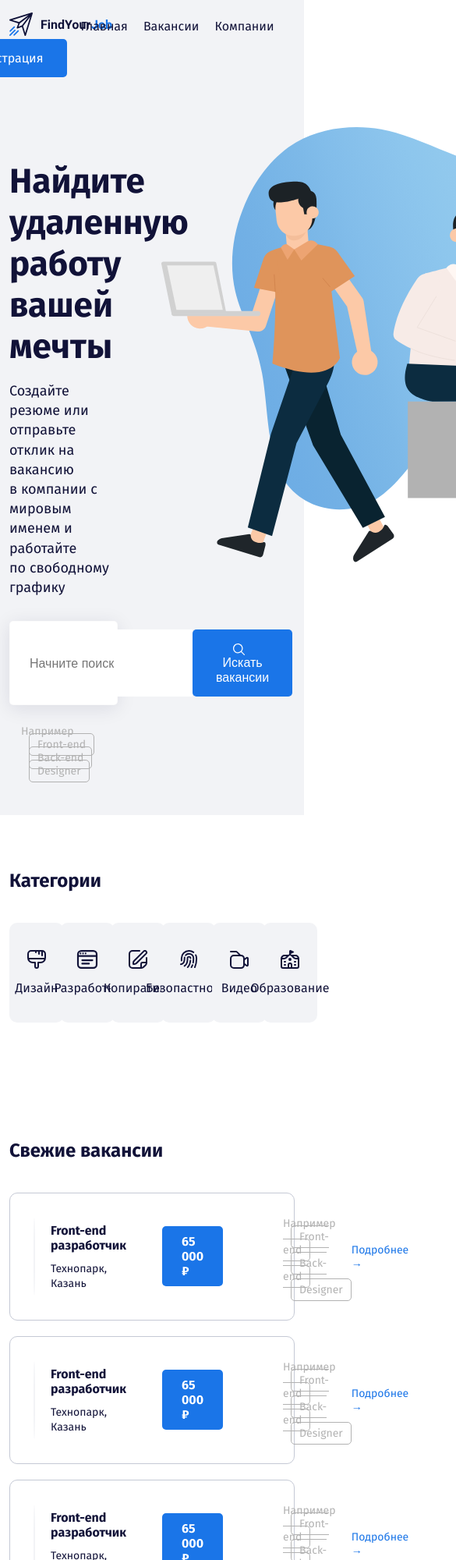
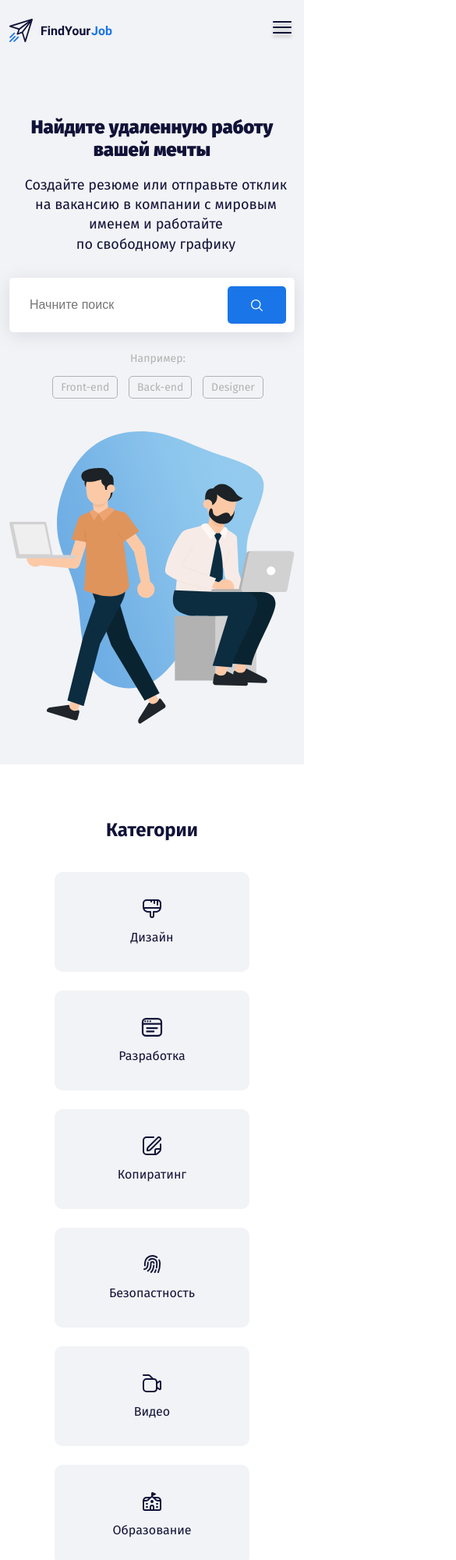
Before and after one commit to sviatlana-vilchynskaya/findyourjob, a plain HTML site: page index.html in a window 390 px wide. Shown: the top 2000 px of the page at 78% size, 585 px wide, since content can reach past the window. Drawn offline with Linux system fonts and the light colour scheme.

Commit message:
Adaptive version of the site

```diff
--- a/index.html
+++ b/index.html
@@ -13,55 +13,76 @@
 <body>
     <header class="header pb-5">
         <div class="container">
-            <div class="row align-items-center py-3">
-                <div class="col-2">
+            <div class="d-flex pt-4 d-lg-none align-items-center justify-content-between">
                 <a href="/" class="logo-link">
-                        <img src="img/logo.svg" alt="logo: FindYourJob">
+                <img src="img/logo.svg" alt="logo: FindYourJob" />
+                </a>
+                <a href="#" class="menu-button">
+                <img src="img/menu-burger.svg" alt="" />
                 </a>
             </div>
-                <div class="col d-flex justify-content-center">
+            <div class="row align-items-center py-3 navbar flex-column flex-lg-row justify-content-center">
+                <a href="#" class="close-button d-lg-none">&times;</a>
+                <div class="col-lg-2 col-12 d-flex justify-content-center mb-5 mb-lg-0">
+                <a href="/" class="logo-link">
+                    <img src="img/logo.svg" alt="logo: FindYourJob" />
+                </a>
+                </div>
+                <div class="col-lg d-flex justify-content-center mb-5 mb-lg-0">
                 <nav class="nav">
-                        <ul class="menu d-flex">
-                            <li class="menu-item"><a href="#" class="menu-link">Главная</a></li>
-                            <li class="menu-item"><a href="#" class="menu-link">Вакансии</a></li>
-                            <li class="menu-item"><a href="#" class="menu-link">Компании</a></li>
+                    <ul class="menu d-flex flex-column flex-lg-row align-items-center">
+                    <li class="menu-item mb-3 mb-lg-0">
+                        <a href="#" class="menu-link">Главная</a>
+                    </li>
+                    <li class="menu-item mb-3 mb-lg-0">
+                        <a href="#" class="menu-link">Вакансии</a>
+                    </li>
+                    <li class="menu-item mb-3 mb-lg-0">
+                        <a href="#" class="menu-link">Компании</a>
+                    </li>
                     </ul>
                 </nav>
                 </div>
-                <div class="col-3 d-flex align-items-center justify-content-end">
+                <div class="col-lg-3 d-flex align-items-center justify-content-center justify-content-lg-end flex-column flex-lg-row">
                 <a href="#" class="button button-link">Войти</a>
                 <a href="#" class="button button-primary">Регистрация</a>
                 </div>
             </div>
-            <div class="row pt-5">
-                <div class="col-5">
+            <div class="row pt-5 hero">
+                <div class="col-xxl-5 col-lg-7 col-md-9">
                 <h1 class="hero-title">Найдите удаленную работу вашей мечты</h1>
-                    <p class="hero-text">Создайте резюме или отправьте отклик на вакансию в&nbsp;компании с мировым именем и работайте<br/>по свободному графику</p>
+                <p class="hero-text">
+                    Создайте резюме или отправьте отклик на вакансию в&nbsp;компании с мировым именем и
+                    работайте<br />по свободному графику
+                </p>
+                <form action="" class="hero-form">
                     <div class="input-group d-flex">
-                        <input type="text" class="input" placeholder="Начните поиск">
+                    <input type="text" class="input" placeholder="Начните поиск" />
                     <button class="button button-primary">
-                            <img class="button-icon" src="img/search.svg" alt="icon: search">
-                            <span class="button-text">Искать вакансии</span>
+                        <img class="button-icon" src="img/search.svg" alt="icon: search" />
+                        <span class="button-text d-none d-md-inline-block">Искать вакансии</span>
                     </button>
                     </div>
+                </form>
                 <div class="tags-group">
-                        <span class="tags-label">Например</span>
+                    <span class="tags-label">Например:</span>
                     <a href="#" class="tag">Front-end</a>
                     <a href="#" class="tag">Back-end</a>
                     <a href="#" class="tag">Designer</a>
                 </div>
                 </div>
-                <div class="col-6 offset-1">
-                    <img src="img/hero-image.svg" alt="image: peaple with laptaops" class="hero-image">
+                <div class="col-xxl-6 offset-xxl-1 col-lg-5 mt-5 mt-lg-0">
+                <img src="img/hero-image.svg" alt="image: people with laptops" class="hero-image" />
                 </div>
             </div>
         </div>
     </header>
+
     <section class="section">
         <div class="container">
             <h2 class="section-title">Категории</h2>
             <div class="row">
-                <div class="col-2">
+                <div class="col-lg-2 col-md-4 col-sm-6 mb-4 mb-lg-0">
                     <a href="#" class="card d-flex flex-column align-items-center">
                         <svg height="24" class="card-icon">
                             <use href="img/icons.svg#brush"></use>
@@ -69,7 +90,7 @@
                         <span class="card-text">Дизайн</span>
                     </a>
                 </div>
-                <div class="col-2">
+                <div class="col-lg-2 col-md-4 col-sm-6 mb-4 mb-lg-0">
                     <a href="#" class="card d-flex flex-column align-items-center">
                         <svg height="24" class="card-icon">
                             <use href="img/icons.svg#browser"></use>
@@ -77,7 +98,7 @@
                         <span class="card-text">Разработка</span>
                     </a>
                 </div>
-                <div class="col-2">
+                <div class="col-lg-2 col-md-4 col-sm-6 mb-4 mb-lg-0">
                     <a href="#" class="card d-flex flex-column align-items-center">
                         <svg height="24" class="card-icon">
                             <use href="img/icons.svg#edit"></use>
@@ -85,7 +106,7 @@
                         <span class="card-text">Копиратинг</span>
                     </a>
                 </div>
-                <div class="col-2">
+                <div class="col-lg-2 col-md-4 col-sm-6 mb-4 mb-lg-0">
                     <a href="#" class="card d-flex flex-column align-items-center">
                         <svg height="24" class="card-icon">
                             <use href="img/icons.svg#fingerprint"></use>
@@ -93,7 +114,7 @@
                         <span class="card-text">Безопастность</span>
                     </a>
                 </div>
-                <div class="col-2">
+                <div class="col-lg-2 col-md-4 col-sm-6 mb-4 mb-lg-0">
                     <a href="#" class="card d-flex flex-column align-items-center">
                         <svg height="24" class="card-icon">
                             <use href="img/icons.svg#camera"></use>
@@ -101,7 +122,7 @@
                         <span class="card-text">Видео</span>
                     </a>
                 </div>
-                <div class="col-2">
+                <div class="col-lg-2 col-md-4 col-sm-6 mb-4 mb-lg-0">
                     <a href="#" class="card d-flex flex-column align-items-center">
                         <svg height="24" class="card-icon">
                             <use href="img/icons.svg#school"></use>
@@ -112,80 +133,83 @@
             </div>
         </div>
     </section>
+
     <section class="section offers">
         <div class="container">
             <h2 class="section-title">Свежие вакансии</h2>
-            <div class="offer d-flex align-items-center">
-                <div class="offer-image"></div>
-                <div class="offer-title">
+
+            <div class="offer d-flex align-items-center flex-column flex-lg-row">
+                <div class="offer-image mb-4 mb-lg-0"></div>
+                <div class="offer-title mb-4 mb-lg-0">
                     <h3 class="offer-heading">Front-end разработчик</h3>
                     <span class="offer-place">Технопарк, Казань</span>
                 </div>
-            <span class="offer-salary">65 000 ₽</span>
+            <span class="offer-salary mb-4 mb-lg-0">65 000 ₽</span>
             <div class="tags-group">
-                <span class="tags-label">Например</span>
-                <a href="#" class="tag">Front-end</a>
-                <a href="#" class="tag">Back-end</a>
-                <a href="#" class="tag">Designer</a>
+                <span class="tags-label">Требования:</span>
+                <a href="#" class="tag">React</a>
+                <a href="#" class="tag">Sass</a>
+                <a href="#" class="tag">Figma</a>
             </div>
-            <a href="#" class="more">Подробнее →</a>
+            <a href="#" class="more mt-4 mt-lg-0">Подробнее →</a>
+            </div>
 
+            <div class="offer d-flex align-items-center flex-column flex-lg-row">
+                <div class="offer-image mb-4 mb-lg-0"></div>
+                <div class="offer-title mb-4 mb-lg-0">
+                    <h3 class="offer-heading">Front-end разработчик</h3>
+                    <span class="offer-place">Технопарк, Москва</span>
+                </div>
+            <span class="offer-salary mb-4 mb-lg-0">65 000 ₽</span>
+            <div class="tags-group">
+                <span class="tags-label">Требования:</span>
+                <a href="#" class="tag">React</a>
+                <a href="#" class="tag">JS</a>
+                <a href="#" class="tag">Redux</a>
+            </div>
+            <a href="#" class="more mt-4 mt-lg-0">Подробнее →</a>
+            </div>
 
-            </div>
-            <div class="offer d-flex align-items-center">
-                <div class="offer-image"></div>
-                <div class="offer-title">
+            <div class="offer d-flex align-items-center flex-column flex-lg-row">
+                <div class="offer-image mb-4 mb-lg-0"></div>
+                <div class="offer-title mb-4 mb-lg-0">
                     <h3 class="offer-heading">Front-end разработчик</h3>
                     <span class="offer-place">Технопарк, Казань</span>
                 </div>
-            <span class="offer-salary">65 000 ₽</span>
+            <span class="offer-salary mb-4 mb-lg-0">59 000 ₽</span>
             <div class="tags-group">
-                <span class="tags-label">Например</span>
-                <a href="#" class="tag">Front-end</a>
-                <a href="#" class="tag">Back-end</a>
-                <a href="#" class="tag">Designer</a>
+                <span class="tags-label">Требования:</span>
+                <a href="#" class="tag">Angular</a>
+                <a href="#" class="tag">TypeScript</a>
+                <a href="#" class="tag">Sass</a>
             </div>
-            <a href="#" class="more">Подробнее →</a>
+            <a href="#" class="more mt-4 mt-lg-0">Подробнее →</a>
+            </div>
 
-
-            </div>
-            <div class="offer d-flex align-items-center">
-                <div class="offer-image"></div>
-                <div class="offer-title">
+            <div class="offer d-flex align-items-center flex-column flex-lg-row">
+                <div class="offer-image mb-4 mb-lg-0"></div>
+                <div class="offer-title mb-4 mb-lg-0">
                     <h3 class="offer-heading">Front-end разработчик</h3>
                     <span class="offer-place">Технопарк, Казань</span>
                 </div>
-            <span class="offer-salary">65 000 ₽</span>
+            <span class="offer-salary mb-4 mb-lg-0">80 000 ₽</span>
             <div class="tags-group">
-                <span class="tags-label">Например</span>
-                <a href="#" class="tag">Front-end</a>
-                <a href="#" class="tag">Back-end</a>
-                <a href="#" class="tag">Designer</a>
+                <span class="tags-label">Требования:</span>
+                <a href="#" class="tag">React</a>
+                <a href="#" class="tag">HTML</a>
+                <a href="#" class="tag">CSS</a>
             </div>
-            <a href="#" class="more">Подробнее →</a>
+            <a href="#" class="more mt-4 mt-lg-0">Подробнее →</a>
             </div>
-            <div class="offer d-flex align-items-center">
-                <div class="offer-image"></div>
-                <div class="offer-title">
-                    <h3 class="offer-heading">Front-end разработчик</h3>
-                    <span class="offer-place">Технопарк, Казань</span>
-                </div>
-            <span class="offer-salary">65 000 ₽</span>
-            <div class="tags-group">
-                <span class="tags-label">Например</span>
-                <a href="#" class="tag">Front-end</a>
-                <a href="#" class="tag">Back-end</a>
-                <a href="#" class="tag">Designer</a>
-            </div>
-            <a href="#" class="more">Подробнее →</a>
-            </div>
+
             <div class="row pt-3">
-                <button class="col-2 button button-primary m-auto">
+                <button class="col-lg-2 col-5 col-md-3 col-sm-4 button button-primary m-auto">
                     <span class="button-text">Больше вакансий</span>
                 </button>
             </div>
         </div>
     </section>
+
     <section class="section subscribe">
         <div class="container">
             <form class="subscribe-form">
@@ -199,21 +223,22 @@
                     <input type="text" class="input" placeholder="E-mail">
                     <button class="button button-primary">
                         <img class="button-icon" src="img/envelope.svg" alt="icon: envelope">
-                        <span class="button-text">Подписаться</span>
+                        <span class="button-text d-none d-md-inline-block">Подписаться</span>
                     </button>
                 </div>
             </form>
         </div>
     </section>
+
     <footer class="footer">
         <div class="container">
             <div class="row">
-                <div class="col-3">
+                <div class="col-lg-3 col-sm-6 mb-4 mb-lg-0 col-7 mx-auto">
                     <img src="img/logo.svg" alt="Logo: FindYourJob" class="footer-logo">
                     <p class="footer-description">Сайт для тех,<br/> кто ищет удаленную работу.</p>
                     <span class="footer-copyright">© 2021</span>
                 </div>
-                <div class="col-3">
+                <div class="col-lg-3 col-sm-6 mb-4 mb-lg-0 col-7 mx-auto">
                     <h3 class="footer-title">Свяжитесь с нами</h3>
                     <ul class="footer-list">
                         <li class="footer-list-item">
@@ -224,7 +249,7 @@
                         </li>
                     </ul>
                 </div>
-                <div class="col-3">
+                <div class="col-lg-3 col-sm-6 mb-4 mb-lg-0 col-7 mx-auto">
                     <h3 class="footer-title">Информация</h3>
                     <ul class="footer-list">
                         <li class="footer-list-item">
@@ -238,14 +263,14 @@
                         </li>
                     </ul>
                 </div>
-                <div class="col-3">
+                <div class="col-lg-3 col-sm-6 mb-4 mb-lg-0 col-7 mx-auto">
                     <h3 class="footer-title">Навигация по сайту</h3>
                     <ul class="footer-list">
                         <li class="footer-list-item">
                             <a href="#" class="footer-list-link">Вакансии</a>
                         </li>
                         <li class="footer-list-item">
-                            <a href="#" class="footer-list-link">Компании</a>
+
                         </li>
                         <li class="footer-list-item">
                             <a href="#" class="footer-list-link">Контакты</a>
@@ -255,5 +280,6 @@
             </div>
         </div>
     </footer>
+    <script src="js/main.js"></script>
 </body>
 </html>
--- a/styles/style.css
+++ b/styles/style.css
@@ -8,6 +8,10 @@ body {
     font-size: 16px;
     color: #111238;
     margin: 0;
+}
+
+img {
+    max-width: 100%;
 }
 
 .header{
@@ -34,6 +38,7 @@ body {
     display: inline-block;
     border: none;
     font-size: 16px;
+    cursor: pointer;
 }
 
 .button-link {
@@ -50,13 +55,12 @@ body {
 .button-primary {
     background: #1A75E8;
     border-radius: 5px;
-    padding: 15px 30px 15px 30px;
+    padding: 15px 30px;
     color: #fff;
 }
 
 .button-icon {
     vertical-align: middle;
-    margin-right: 10px;
 }
 
 .hero-title {
@@ -70,6 +74,7 @@ body {
     font-size: 18px;
     line-height: 140%;
     margin-bottom: 30px;
+    margin-left: 10px;
 }
 
 .input-group {
@@ -91,7 +96,7 @@ body {
 }
 
 .input:focus {
-    outline: none;
+    outline: 1px dotted #666;
 }
 
 .tags-group {
@@ -119,6 +124,10 @@ body {
     margin-bottom: 40px;
     margin-top: 0;
 }
+
+.section:first-of-type {
+    padding-bottom: 0;
+  }
 
 .card {
     text-decoration: none;
@@ -166,14 +175,25 @@ body {
 .offer-heading {
     font-size: 16px;
     line-height: 19px;
-    margin-bottom: 10px;
-    margin-top: 0;
+    margin: 0 auto;
 }
 
 .offer-place {
     font-size: 14px;
     line-height: 17px;
+    margin-top: 10px;
 }
+
+.offer-more {
+    font-size: 16px;
+    line-height: 19px;
+    color: #fff;
+    margin: 20px auto 0;
+    border: 0;
+    padding: 15px 30px;
+    background: #1a75e8;
+    border-radius: 5px;
+  }
 
 .offer-salary {
     margin-left: 46px;
@@ -210,6 +230,7 @@ body {
     font-size: 36px;
     line-height: 43px;
     margin-bottom: 20px;
+    color: #111238;
 }
 
 .subscribe-subtitle {
@@ -251,3 +272,90 @@ body {
     text-decoration: none;
     color: #111238;
 }
+
+@media (max-width: 1200px) {
+    .offer-salary {
+      margin-left: 25px;
+      margin-right: 25px;
+    }
+    .more {
+      margin-right: 0;
+    }
+  }
+
+  @media (max-width: 992px) {
+    .more {
+      margin-left: auto;
+      margin-right: auto;
+    }
+    .offer-title {
+      margin-left: 0;
+      text-align: center;
+    }
+    .tags-group {
+      margin-left: 0;
+    }
+    .tag {
+      margin-left: 5px;
+      margin-right: 5px;
+    }
+    .navbar {
+      position: fixed;
+      left: 0;
+      top: 0;
+      width: 100%;
+      height: 100%;
+      background-color: #fff;
+      transform: translateX(-100%);
+      transition: transform 0.3s;
+    }
+    .is-open {
+      transform: translateX(0);
+    }
+    .menu-item:not(:last-child) {
+      margin-right: 0;
+    }
+    .button-link {
+      margin-right: 0;
+    }
+    .close-button {
+      position: fixed;
+      top: 130px;
+      right: 10px;
+      text-decoration: none;
+      font-size: 44px;
+      text-align: right;
+      padding: 20px;
+    }
+  }
+
+  @media (max-width: 576px) {
+    .hero {
+      text-align: center;
+    }
+    .hero-title {
+      font-weight: 900;
+      font-size: 24px;
+      line-height: 29px;
+    }
+    .subscribe-title {
+      font-weight: 900;
+      font-size: 24px;
+      line-height: 29px;
+    }
+    .tags-label {
+      display: block;
+      margin-bottom: 20px;
+      text-align: center;
+    }
+    .section-title {
+      text-align: center;
+    }
+    .card {
+      max-width: 250px;
+      margin: auto;
+    }
+    .footer {
+      text-align: center;
+    }
+  }
```
Also changed, not shown: js/main.js (added, +9 -0 lines), img/menu-burger.svg (added). Lines whose indentation alone changed are shown as unchanged.
